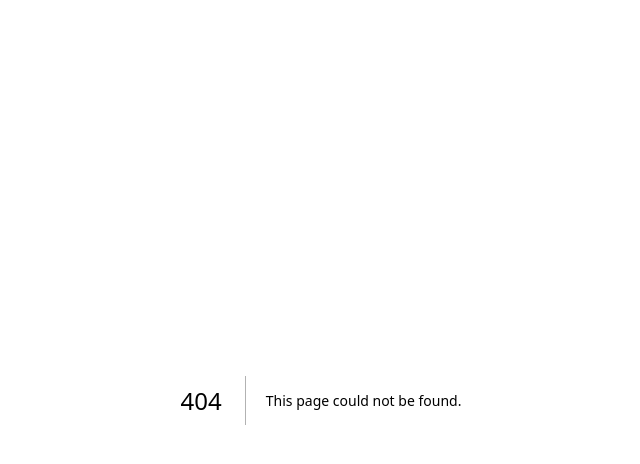
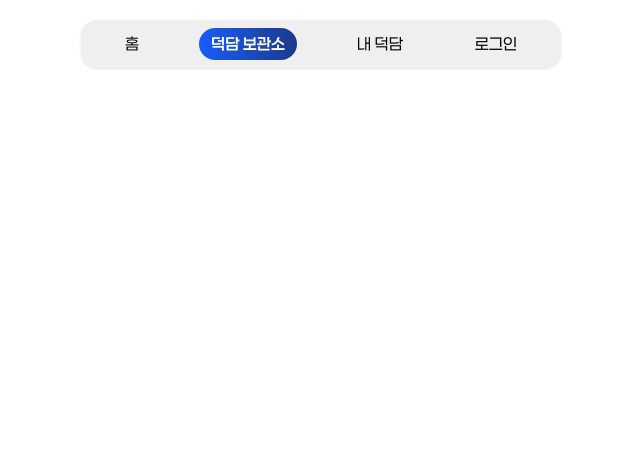
Before and after one commit to pvvng/deokdam, a Next.js app: page /storage in a window 1280 px wide. Before the commit this address had no page. Shown: the top 464 px of the page, without its empty margins (319-959 px from the left). Built offline with nearby package versions, Linux system fonts and the light colour scheme.

Commit message:
feat: metadata

```diff
--- a/app/(main)/layout.tsx
+++ b/app/(main)/layout.tsx
@@ -6,9 +6,9 @@ export default function MainLayout({
   children: React.ReactNode;
 }) {
   return (
-    <>
+    <div className="p-5 space-y-10 font-paperlogy max-w-screen-sm mx-auto">
       <Navbar />
       {children}
-    </>
+    </div>
   );
 }
--- a/app/(main)/page.tsx
+++ b/app/(main)/page.tsx
@@ -5,7 +5,7 @@ import Image from "next/image";
 
 export default function Home() {
   return (
-    <div className="p-5 space-y-12 font-paperlogy max-w-screen-sm mx-auto">
+    <>
       <section className="text-center">
         <h1 className="text-6xl font-bold mb-3">덕담</h1>
         <p className="text-neutral-500">추석엔 마음을 나누는 덕담 한 마디.</p>
@@ -28,6 +28,6 @@ export default function Home() {
           className="object-cover"
         />
       </section>
-    </div>
+    </>
   );
 }
--- /dev/null
+++ b/app/(main)/storage/page.tsx
@@ -0,0 +1,7 @@
+export const metadata = {
+  title: "덕담 저장소",
+};
+
+export default function StoragePage() {
+  return <></>;
+}
--- /dev/null
+++ b/app/(main)/user/page.tsx
@@ -0,0 +1,7 @@
+export const metadata = {
+  title: "내 덕담",
+};
+
+export default function UserPage() {
+  return <></>;
+}
--- a/app/layout.tsx
+++ b/app/layout.tsx
@@ -18,7 +18,10 @@ const geistMono = Geist_Mono({
 });
 
 export const metadata: Metadata = {
-  title: "덕담",
+  title: {
+    default: "덕담 DEOKDAM",
+    template: "%s | 덕담",
+  },
   description:
     "추석엔 마음을 나누는 덕담 한 마디. 덕담에서 가족·친구·연인에게 당신의 따뜻한 말을 전하세요.",
 };
--- a/app/login/page.tsx
+++ b/app/login/page.tsx
@@ -2,6 +2,10 @@ import KakaoLoginButton from "@/components/Auth/KakaoLoginButton";
 import RotateLandScape from "@/components/Main/RotateLandScape";
 import Stars from "@/components/Main/Stars";
 import Link from "next/link";
+
+export const metadata = {
+  title: "로그인",
+};
 
 export default function LoginPage() {
   return (
--- a/components/Navbar/index.tsx
+++ b/components/Navbar/index.tsx
@@ -6,7 +6,7 @@ import { usePathname } from "next/navigation";
 const links = [
   { link: "/", label: "홈" },
   { link: "/storage", label: "덕담 보관소" },
-  { link: "/my", label: "내 덕담" },
+  { link: "/user", label: "내 덕담" },
   { link: "/login", label: "로그인" },
 ];
 
--- a/package.json
+++ b/package.json
@@ -1,5 +1,5 @@
 {
-  "name": "dukdam",
+  "name": "deokdam",
   "version": "0.1.0",
   "private": true,
   "scripts": {
```
